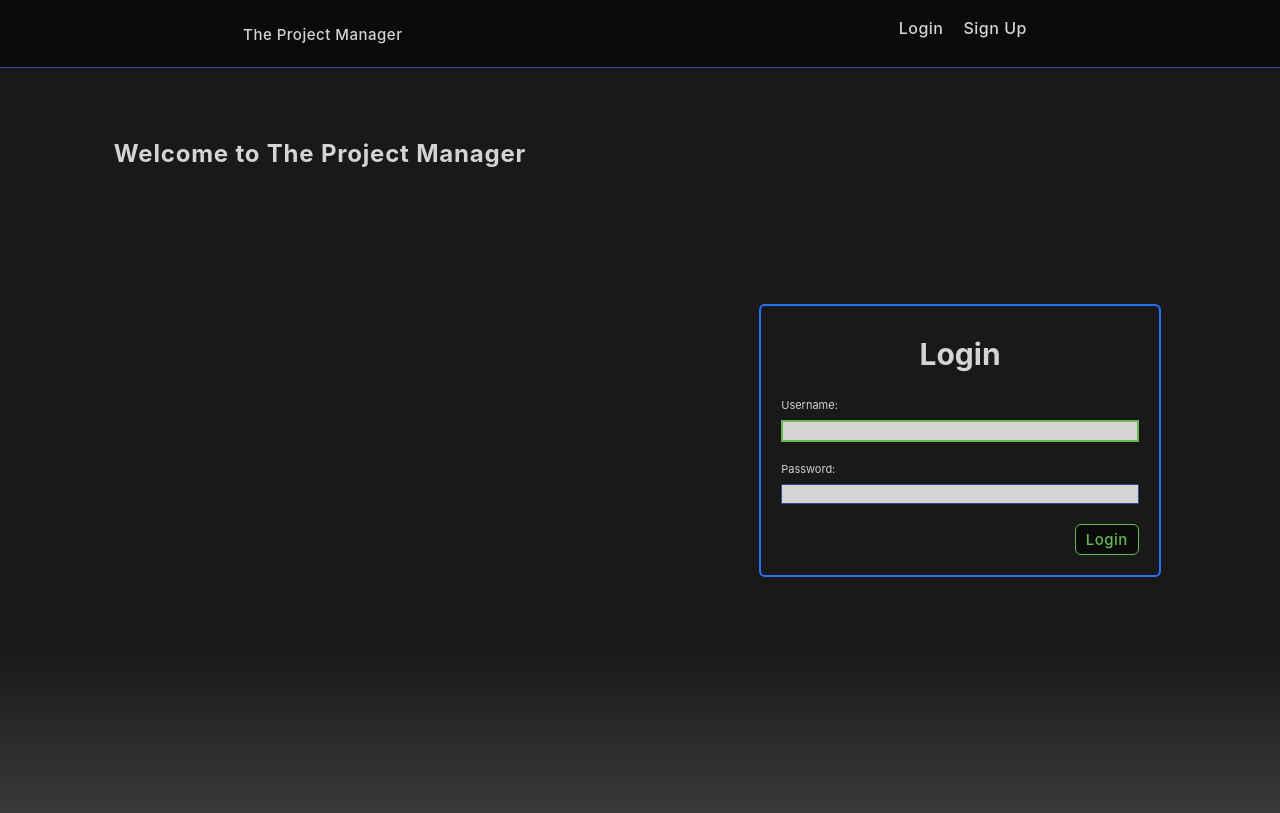
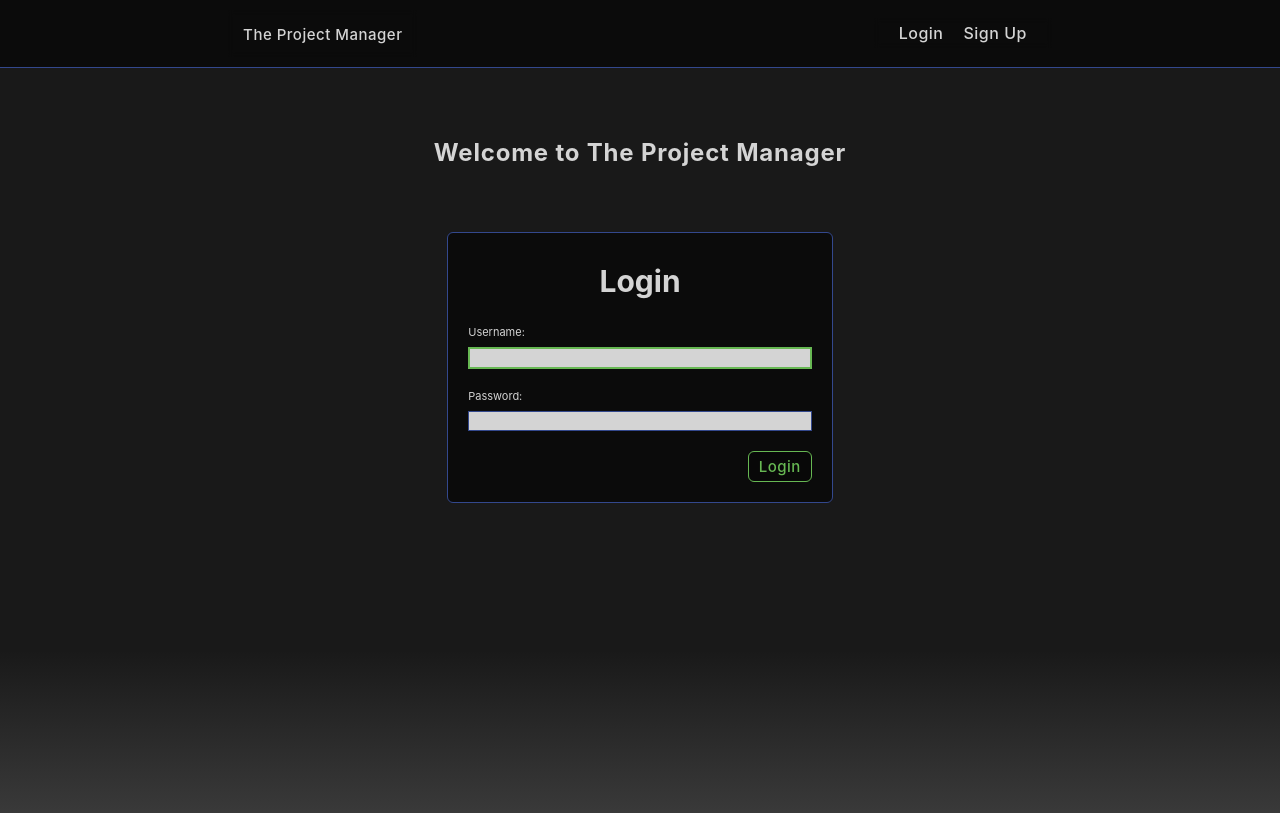
Before and after one commit to JGore99/The-Project-Manager, a Django app: page / in a window 1280 px wide. Run offline with Django 4.2, Linux system fonts and the light colour scheme.

Commit message:
add additional styling

```diff
--- a/main_app/static/css/form.css
+++ b/main_app/static/css/form.css
@@ -37,5 +37,5 @@ td > textarea {
 
 .btn {
   align-self: flex-start;
-  margin-right: 40px;
+  margin: 40px;
 }
--- a/main_app/static/css/home.css
+++ b/main_app/static/css/home.css
@@ -78,26 +78,33 @@ main > section {
 
 @media only screen and (min-width: 768px) {
   main {
-    justify-content: space-around;
+    flex-direction: column;
+    justify-content: flex-start;
   }
 
   main > section {
     width: 40%;
-    min-height: calc(100vh - 50px);
+    /* min-height: calc(100vh - 400px); */
+  }
+
+  .login-container {
+    height: 300px;
   }
 
   .login {
-    border: rgb(36, 116, 248) solid 2px;
+    border: rgb(51, 72, 141) solid 1px;
     padding: 20px;
     border-radius: 6px;
+    background-color: rgba(8, 8, 8, 0.8);
   }
 
   .logo-container {
+    height: 150px;
     max-width: 520px;
   }
 }
 
-@media only screen and (min-width: 1024px) {
+/* @media only screen and (min-width: 1024px) {
   nav {
     margin-top: 0;
   }
@@ -106,4 +113,4 @@ main > section {
     padding: 0 5px;
     min-height: calc(100vh - 57.6px);
   }
-}
+} */
--- a/main_app/static/css/project-detail.css
+++ b/main_app/static/css/project-detail.css
@@ -64,7 +64,7 @@
 }
 
 .project-details h1 {
-  font-size: var(--font-xxl);
+  font-size: var(--font-xl);
   margin: 15px 0 3px;
 }
 
--- a/main_app/templates/home.html
+++ b/main_app/templates/home.html
@@ -13,7 +13,7 @@
   </div>
 </section>
 {% if not user.is_authenticated %}
-  <section>
+  <section class="login-container">
     <form action="{% url 'home' %}" method="post" class="login">
       <h1>Login</h1>
       {% csrf_token %}
```
Also changed, not shown: theprojectmanager/settings.py (+11 -11 lines).
